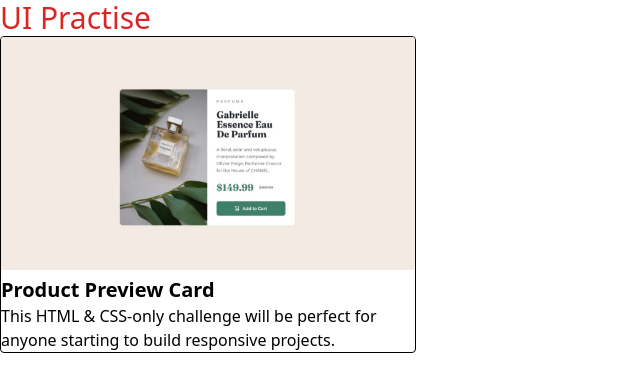
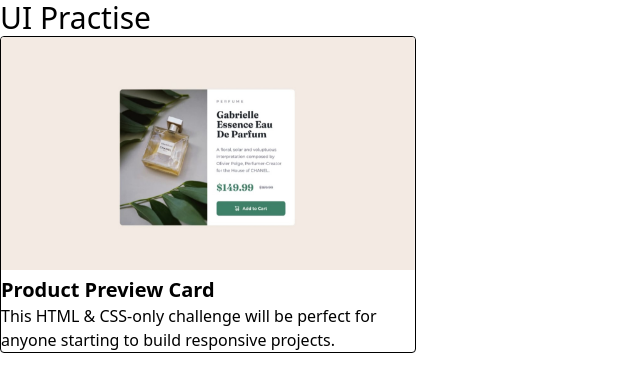
Before and after one commit to hayden-93/ui-practise, a Next.js app: page / in a window 1280 px wide. Shown: the top 392 px of the page, without its empty margins (0-640 px from the left). Built offline with nearby package versions, Linux system fonts and the light colour scheme.

Commit message:
chore: config changes
update screens and colors in tailwind config

```diff
--- a/tailwind.config.js
+++ b/tailwind.config.js
@@ -1,7 +1,20 @@
+const colors = require("tailwindcss/colors");
+
 /** @type {import('tailwindcss').Config} */
 module.exports = {
   content: ["./pages/**/*.{ts,tsx}", "./src/components/**/*.{ts,tsx}"],
   theme: {
+    screens: {
+      t: "768px",
+      d: "1024px",
+      max: "1280px",
+    },
+    colors: {
+      transparent: "transparent",
+      current: "currentColor",
+      neutral: colors.neutral,
+      sky: colors.sky,
+    },
     fontFamily: {
       display: ["Montserrat"],
       body: ["Fraunces"],
```
